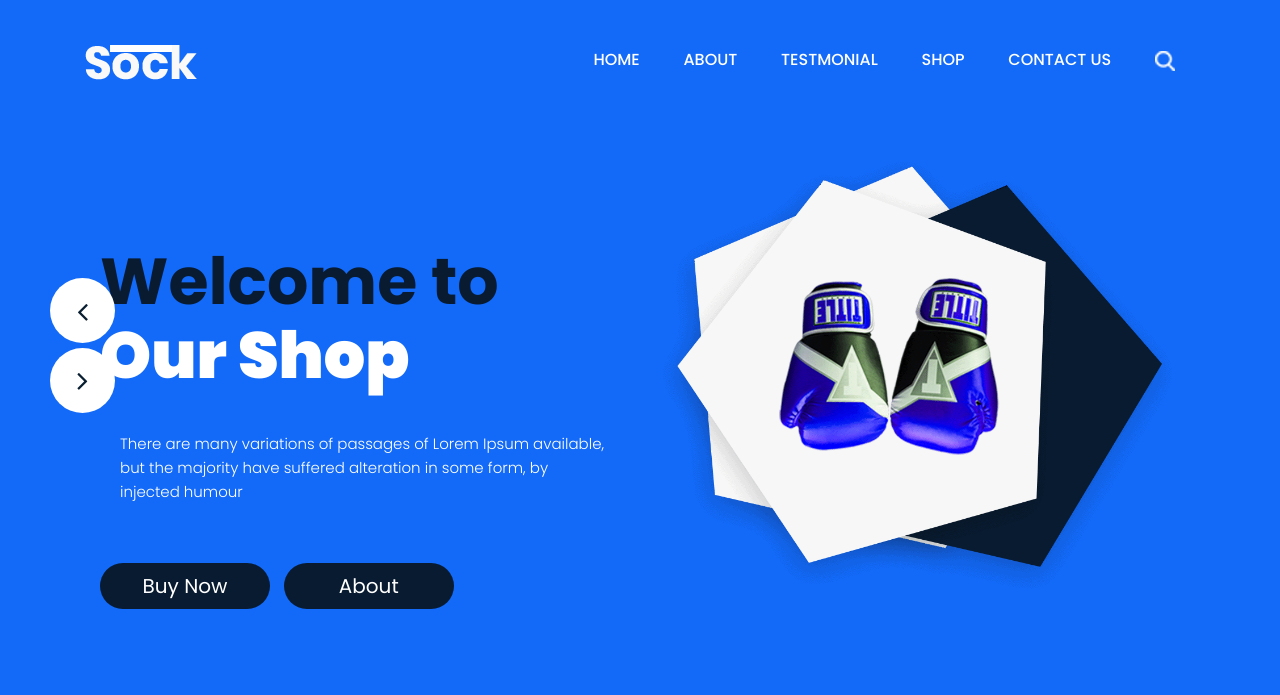
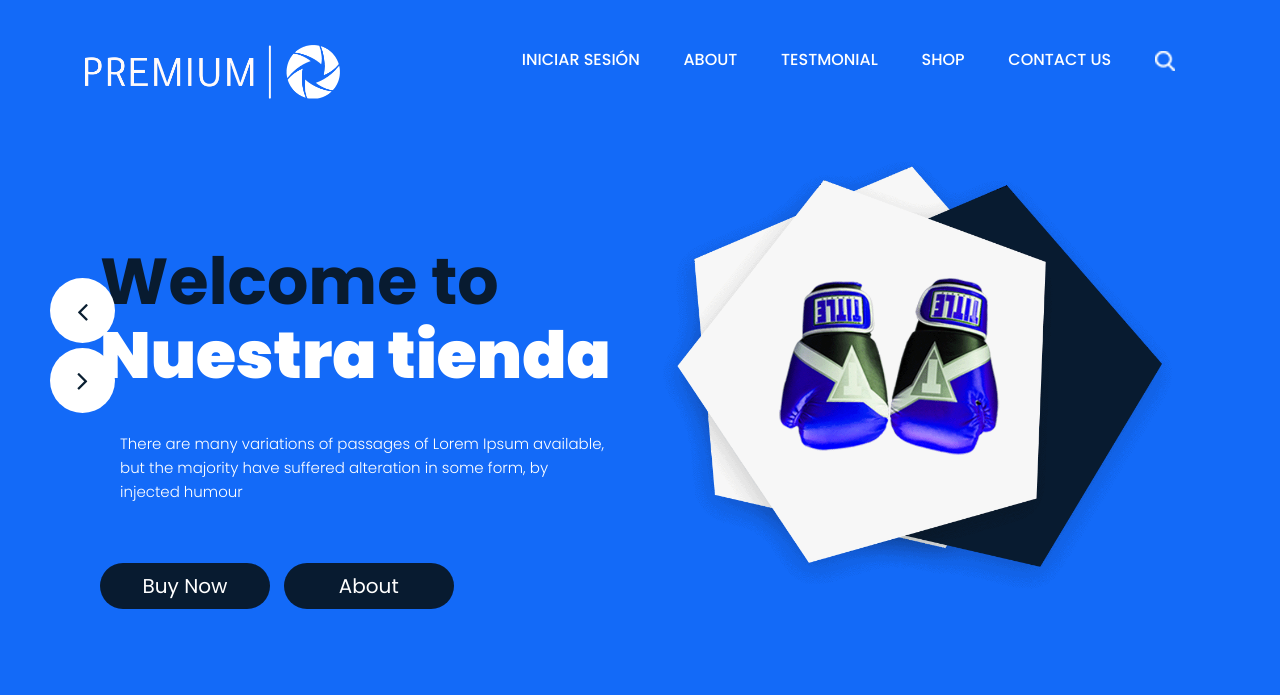
Before and after one commit to TheLokestraps/I-D-Software-Design-1, a Django app: page / in a window 1280 px wide. Shown: the top 695 px of the page. Run offline with Django 3.2, Linux system fonts and the light colour scheme; some libraries are stand-ins or nearby versions.

Commit message:
ci:  Add logo and some links fixed

```diff
--- a/Premiun/Premiun/urls.py
+++ b/Premiun/Premiun/urls.py
@@ -16,13 +16,13 @@ Including another URLconf
 from django.contrib import admin
 from django.urls import path
 
-from Premiun.views import saludo
+from Premiun.views import inicio
 from login import views
 
 urlpatterns = [
     path('admin/', admin.site.urls),
-    path('',saludo),
-    path('login/',views.login),
+    path('', inicio, name = 'inicio'),
+    path('login/',views.login, name = "login"),
     path('registry/',views.registry),
     path('session/',views.session)
 
--- a/Premiun/Premiun/views.py
+++ b/Premiun/Premiun/views.py
@@ -2,7 +2,7 @@ from django.http import HttpResponse
 from django.template import Template, Context
 from django.shortcuts import render
 
-def saludo(request):
+def inicio(request):
 
    # doc_externo = open("./templates/pixie/index.html")
     #plt = Template(doc_externo.read())
--- a/Premiun/Templates/index.html
+++ b/Premiun/Templates/index.html
@@ -49,7 +49,7 @@
                   <div class="col-xl-3 col-lg-3 col-md-3 col-sm-3 col logo_section">
                      <div class="full">
                         <div class="center-desk">
-                           <div class="logo"> <a href="index.html"><img src="{% static 'sock/images/logo.png' %}" alt="#"></a> </div>
+                           <div class="logo"> <a href="{% url 'inicio' %}"><img src="{% static 'sock/images/logo_small.png' %}" alt="#"></a> </div>
                         </div>
                      </div>
                   </div>
@@ -58,7 +58,7 @@
                         <div class="limit-box">
                            <nav class="main-menu">
                               <ul class="menu-area-main">
-                                 <li> <a href="index.html">Home</a> </li>
+                                 <li> <a href="{% url 'login' %}">Iniciar sesión</a> </li>
                                  <li> <a href="about.html">About</a> </li>
                                  <li><a href="testmonial.html">Testmonial</a></li>
                                  <li><a href="clients.html">Shop</a></li>
@@ -88,7 +88,7 @@
                      <div class="row marginii">
                         <div class="col-xl-6 col-lg-6 col-md-6 col-sm-12">
                            <div class="carousel-caption ">
-                              <h1>Welcome to <strong class="color">Our Shop</strong></h1>
+                              <h1>Welcome to <strong class="color">Nuestra tienda</strong></h1>
                               <p>There are many variations of passages of Lorem Ipsum available, but the majority have suffered alteration in some form, by injected humour</p>
                               <a class="btn btn-lg btn-primary" href="#" role="button">Buy Now</a>
                               <a class="btn btn-lg btn-primary" href="about.html" role="button">About </a>
```
Also changed, not shown: Premiun/static/sock/images/Free_Sample_By_Wix_edited.jpg (added), Premiun/static/sock/images/logo_small.png (added).
